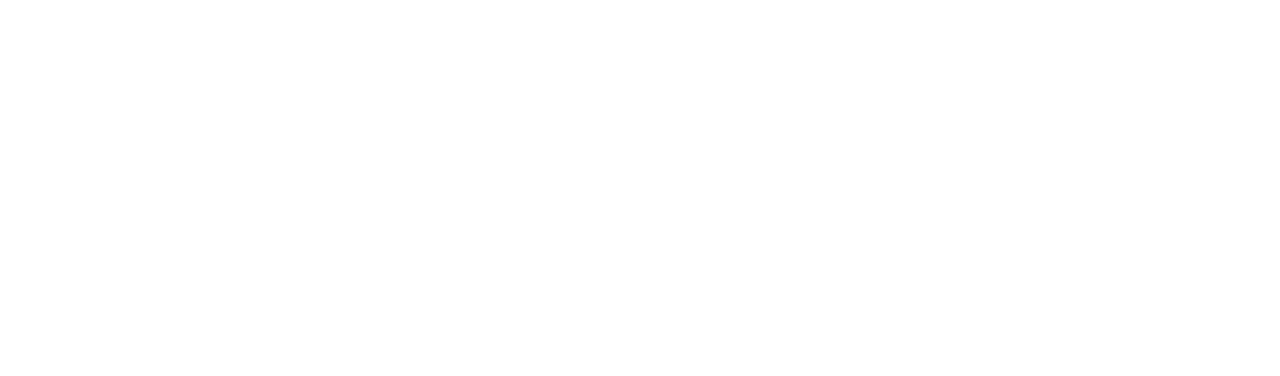
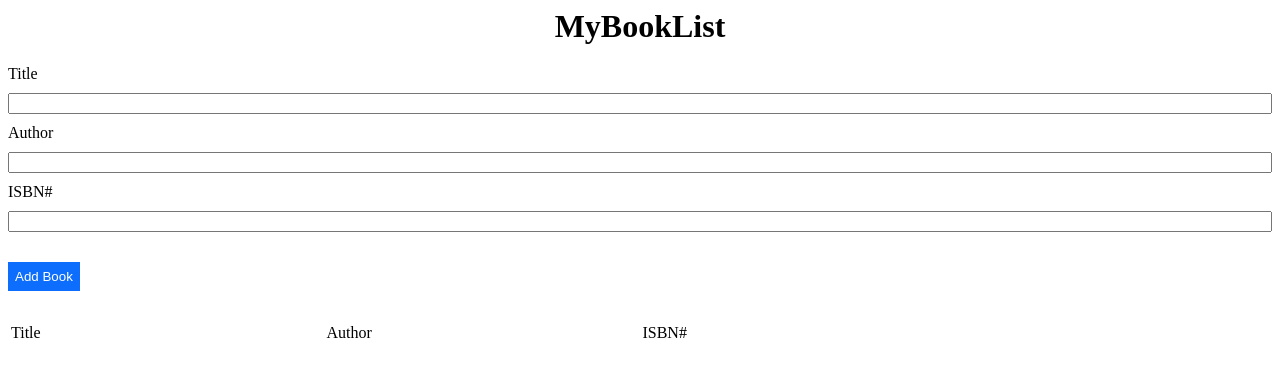
Before and after one commit to acciojob/book-list-Vishal-Agarwal77, a website: page main.html in a window 1280 px wide. Drawn offline with Linux system fonts and the light colour scheme.

Commit message:
created a submission

```diff
--- a/main.html
+++ b/main.html
@@ -8,6 +8,34 @@
 
 <body>
 	<!-- the entire body must be written by student -->
+	<h1>MyBookList</h1>
+	<div class="form-group">
+		<label for="title">Title</label>
+		<input type="text" id="title" name="title">
+
+		<label for="author">Author</label>
+		<input type="text" id="author" name="author">
+
+		<label for="isbn">ISBN#</label>
+		<input type="text" id="isbn" name="isbn">
+
+		<input type="submit" value="Add Book" id="submit">
+	</div>
+	<table class="table table-striped" >
+			<thead>
+				<tr>
+				<td>Title</td>
+				<td>Author</td>
+				<td>ISBN#</td>
+				<td></td>
+			</tr>
+			</thead>
+
+		<tbody id="book-list">
+
+		</tbody>
+
+		</table>
     <script type="text/javascript" src="./script.js">
 </script>
 
--- a/script.js
+++ b/script.js
@@ -1 +1,6 @@
 //your JS code here. If required.
+const form=document.getElementsByClassName("form-group")[0];
+const title=document.getElementById("title");
+const author=document.getElementById("author");
+const isbn=document.getElementById("isbn");
+form.addEvent
--- a/styles.css
+++ b/styles.css
@@ -1 +1,27 @@
 /*  your css code here. If applicable */
+h1{
+	width:fit-content;
+	margin:auto;
+	margin-bottom:20px;
+}
+.form-group{
+	display:flex;
+	flex-direction:column;
+	gap:10px;
+	margin-bottom:30px;
+}
+#submit{
+	width:fit-content;
+	padding:7px 7px;
+	margin-top:20px;
+	background:rgb(13,110,253);
+	border:none;
+	color:white;
+}
+.table thead{
+	border-bottom:2px solid red;
+}
+.table td{
+/* 	border:2px solid red; */
+	width:25vw;
+}
```
